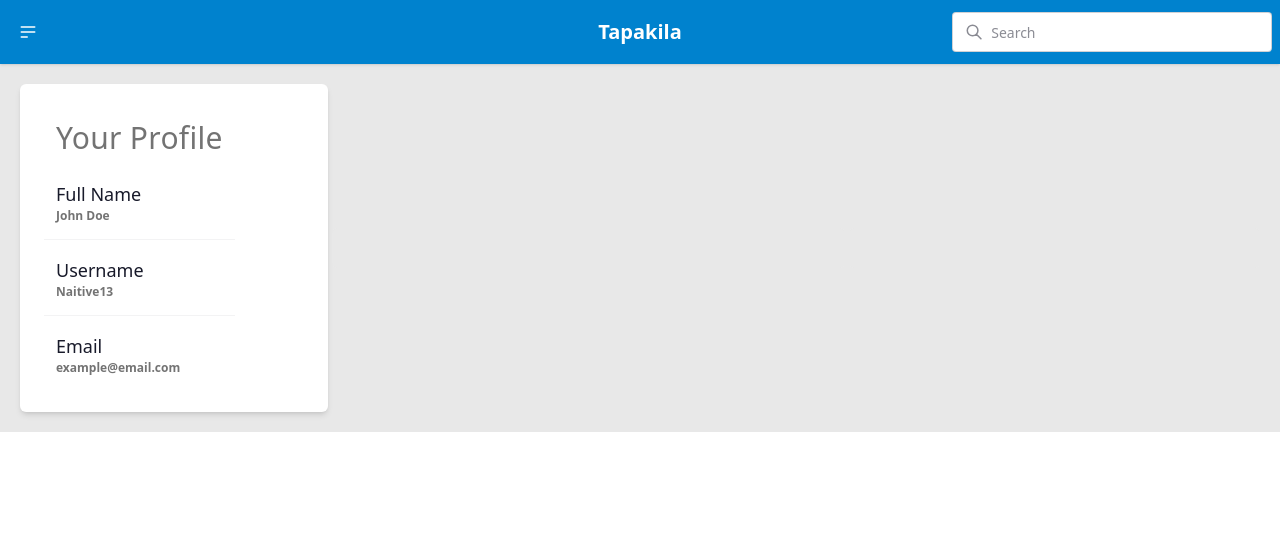
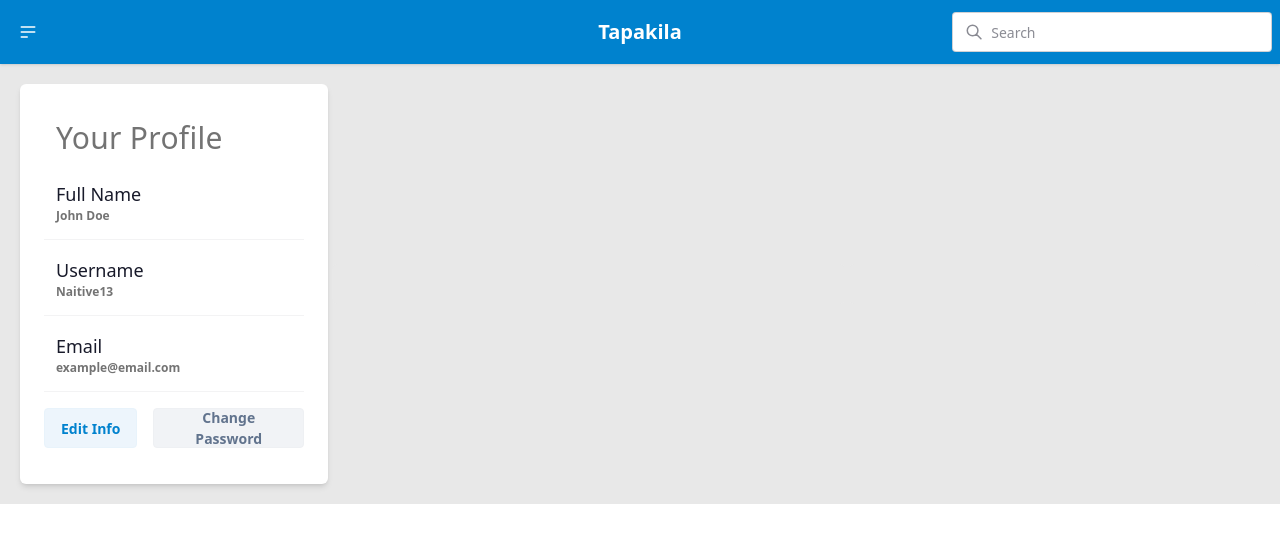
Before and after one commit to Naitive13/Tapakila-Front, a Next.js app: page /user in a window 1280 px wide. Shown: the top 542 px of the page. Built offline with nearby package versions, Linux system fonts and the light colour scheme.

Commit message:
feat: add button for editing user info

```diff
--- a/src/app/(other)/user/page.tsx
+++ b/src/app/(other)/user/page.tsx
@@ -27,6 +27,12 @@ export default function UserPage() {
               </div>
             </div>
           </li>
+          <li className="px-1 list-row">
+            <button className="btn btn-soft btn-primary">Edit Info</button>
+            <button className="btn btn-soft btn-secondary">
+              Change Password
+            </button>
+          </li>
         </ul>
       </div>
       <div className="flex justify-between items-stretch py-5 px-5 w-5/12 rounded-md xl:px-5 bg-base-200"></div>
```
